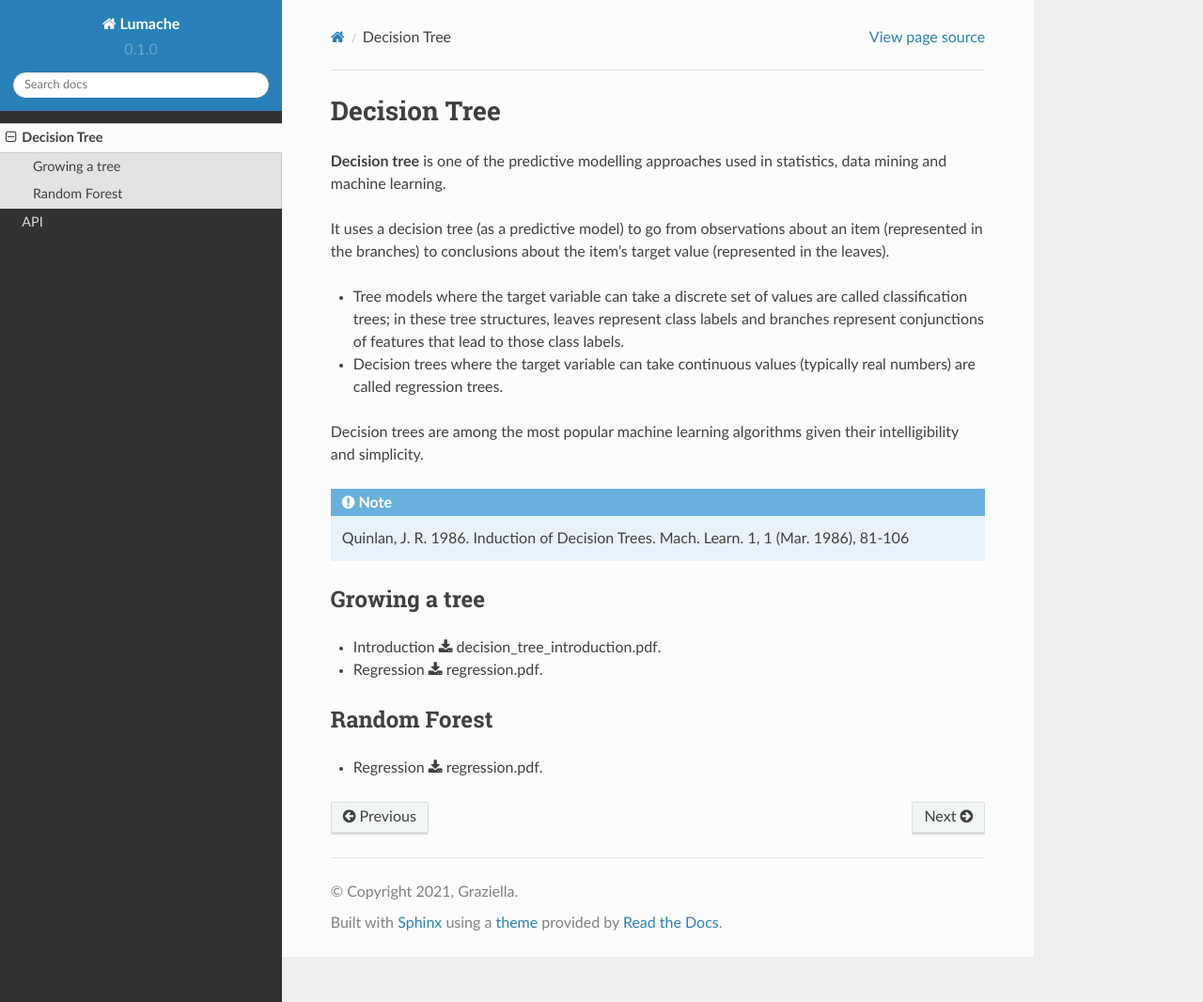
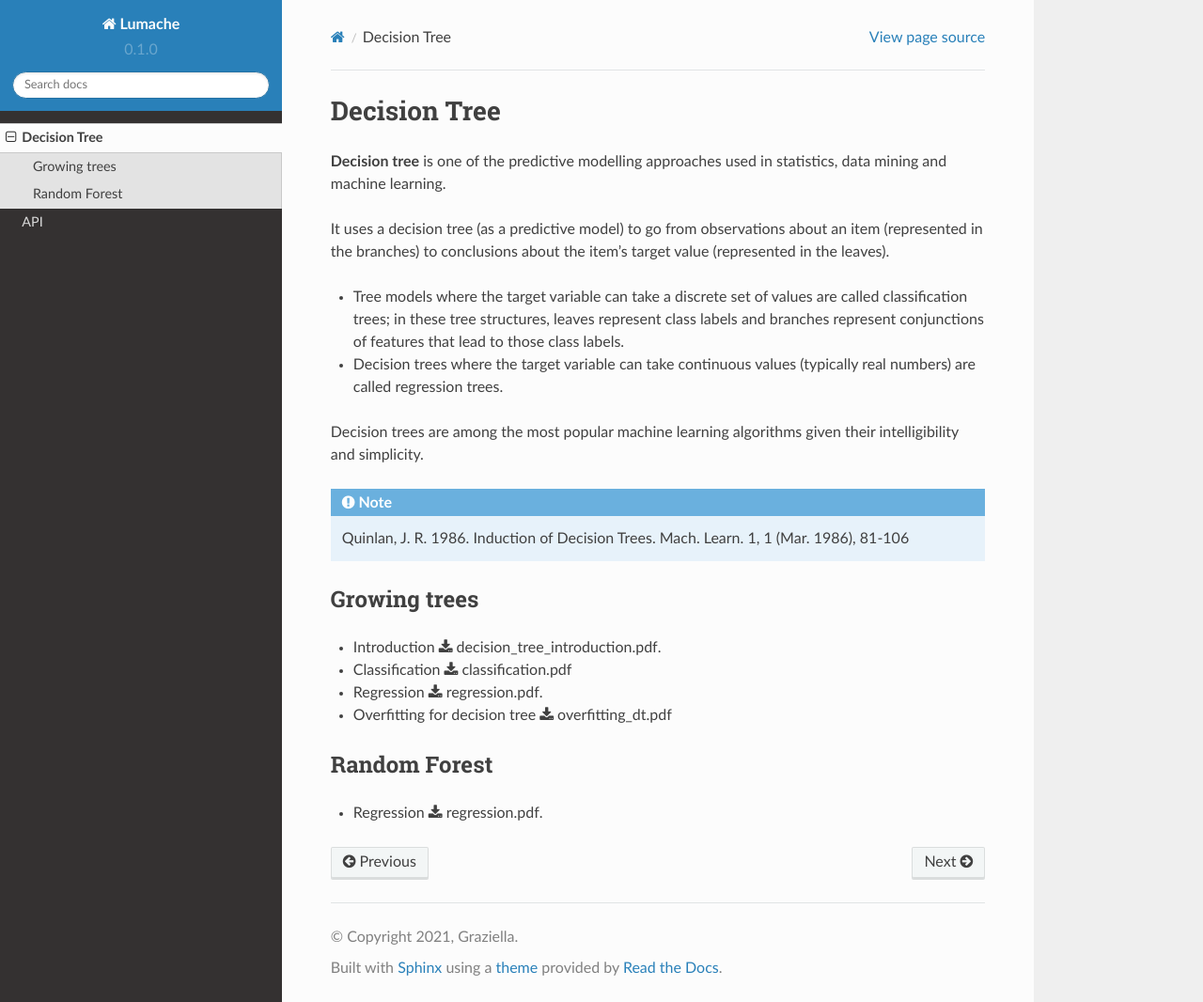
Before and after one commit to jzanetti/Sijin_ML, a Sphinx documentation site: the page built from docs/source/decision_tree/decision_tree.rst, in a window 1280 px wide and 1066 px high. Shown: the whole window at 94% size. Built offline with Sphinx 7.4.7 and the Read the Docs theme 2.0.0, drawn with Linux system fonts in a browser that asks for light colours.

Commit message:
Update decision_tree.rst

```diff
--- a/docs/source/decision_tree/decision_tree.rst
+++ b/docs/source/decision_tree/decision_tree.rst
@@ -15,10 +15,12 @@ Decision trees are among the most popular machine learning algorithms given thei
 
    Quinlan, J. R. 1986. Induction of Decision Trees. Mach. Learn. 1, 1 (Mar. 1986), 81-106
 
-Growing a tree
+Growing trees
 --------
 * Introduction :download:`decision_tree_introduction.pdf <dt_regression_vs_classification.pdf>`.
+* Classification :download:`classification.pdf <dt_classification.pdf>`
 * Regression :download:`regression.pdf <dt_regression.pdf>`.
+* Overfitting for decision tree :download:`overfitting_dt.pdf <dt_overfitting.pdf>`
 
 Random Forest
 --------
```
